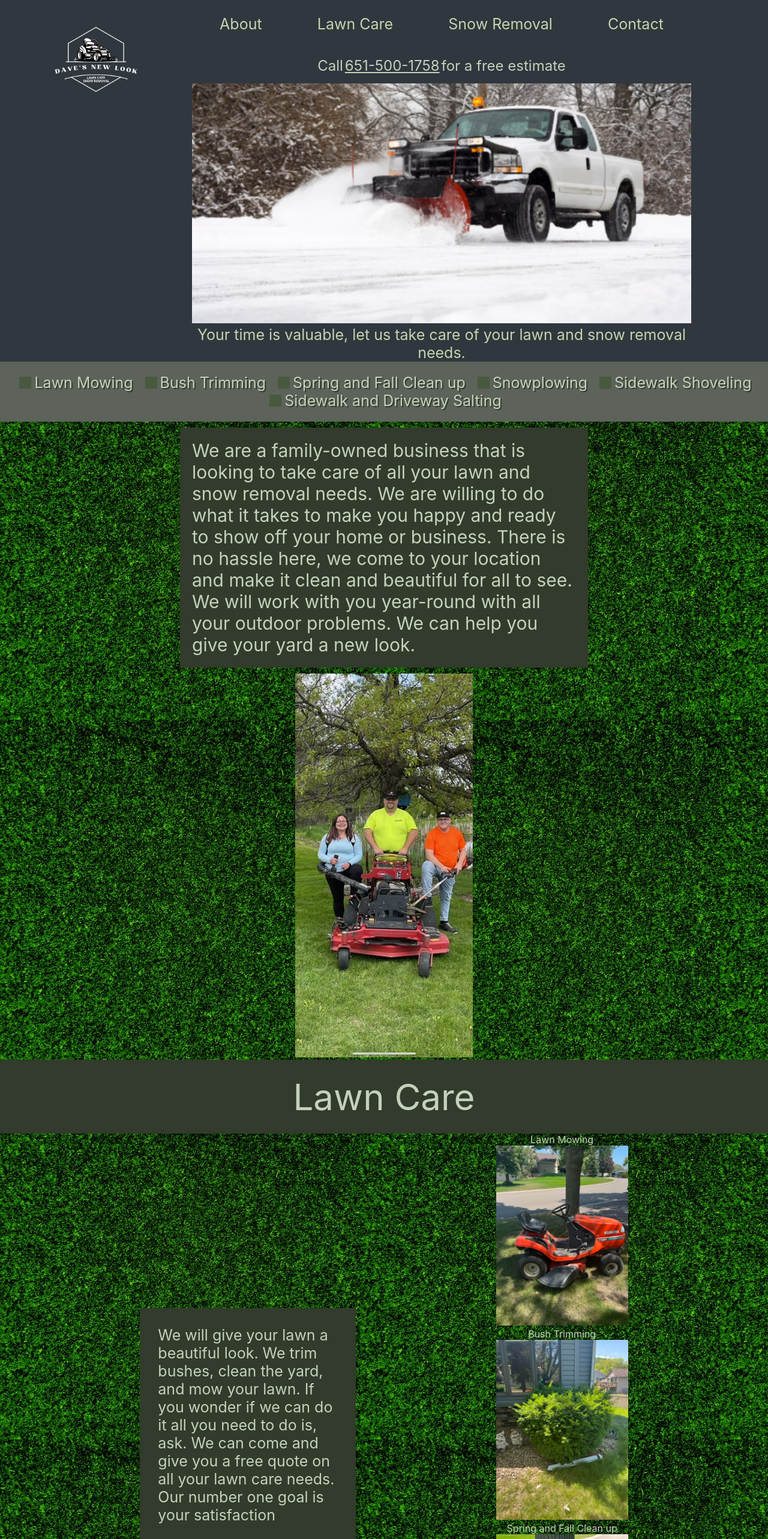
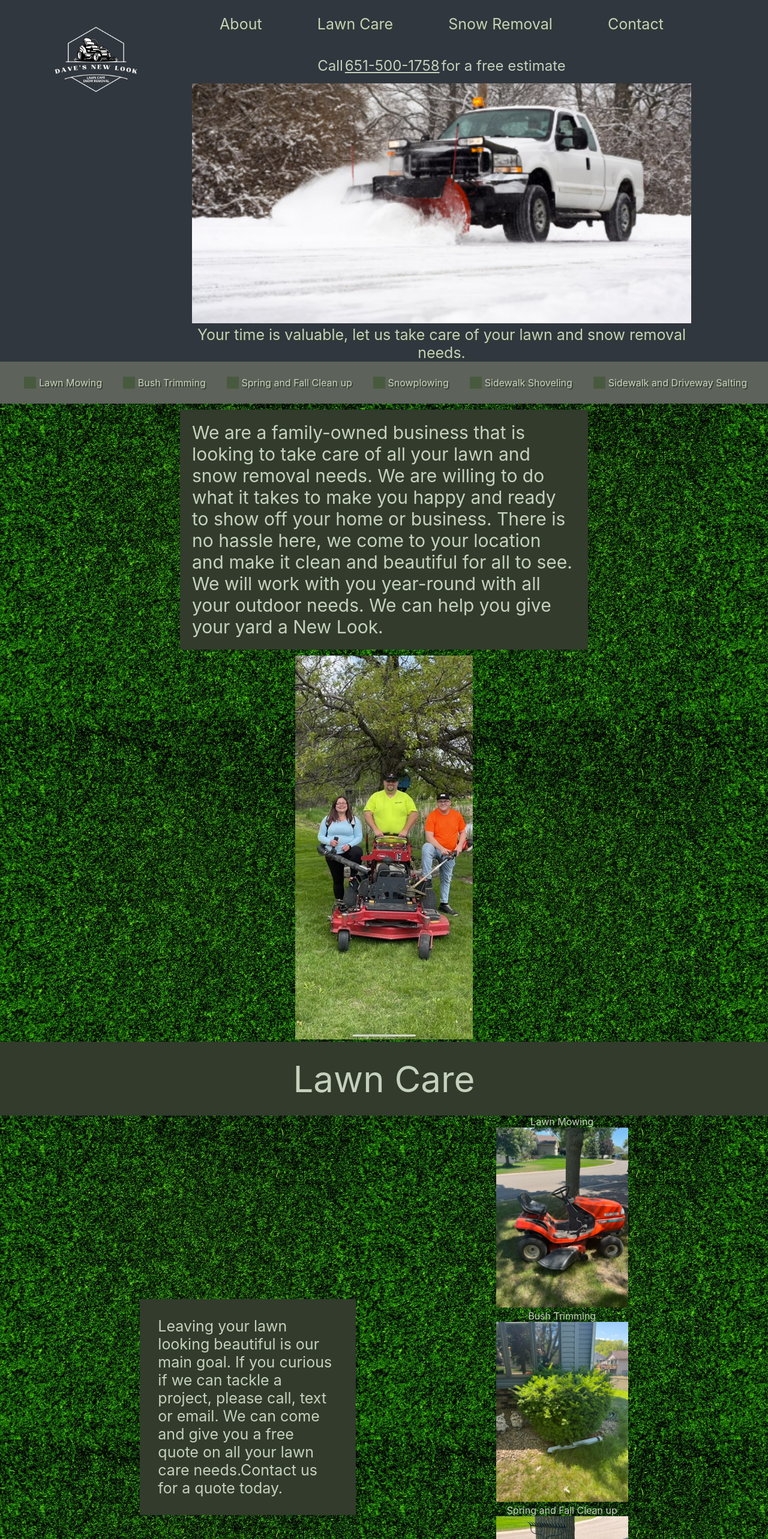
Before and after one commit to Jacobschoenbauer/quick-shot, a React (Create React App) app: page / in a window 1280 px wide. Shown: the top 2566 px of the page at 60% size. Built offline with nearby package versions, Linux system fonts and the light colour scheme; the HTML template or start-up script is replaced by a standard one.

Commit message:
changed some css and changed customer abouts

```diff
--- a/src/App.css
+++ b/src/App.css
@@ -267,3 +267,9 @@ body {
     flex-direction: column;
   }
 }
+@media screen and (max-width: 1450px) {
+  .about-work{
+    font-size: 100% ;
+
+  }
+  }
--- a/src/Data/Data.json
+++ b/src/Data/Data.json
@@ -9,10 +9,10 @@
     "email": "davesnewlookservices@gmail.com",
     "facebook": "https://www.facebook.com/profile.php?id=100092271052712",
     "introContact":"Contact us any time. We are ready willing and able to take care of your year round lawn care needs. Call, Text or Email. ",
-    "about":"We are a family-owned business that is looking to take care of all your lawn and snow removal needs. We are willing to do what it takes to make you happy and ready to show off your home or business. There is no hassle here, we come to your location and make it clean and beautiful for all to see. We will work with you year-round with all your outdoor problems. We can help you give your yard a new look. ",
+    "about":"We are a family-owned business that is looking to take care of all your lawn and snow removal needs. We are willing to do what it takes to make you happy and ready to show off your home or business. There is no hassle here, we come to your location and make it clean and beautiful for all to see. We will work with you year-round with all your outdoor needs. We can help you give your yard a New Look. ",
     "instagram": "",
-    "aboutServiceOne":"We will give your lawn a beautiful look. We trim bushes, clean the yard, and mow your lawn. If you wonder if we can do it all you need to do is, ask. We can come and give you a free quote on all your lawn care needs. Our number one goal is your satisfaction ",
-    "aboutServiceTwo":"We love to move snow. We will plow your driveway, your alley, or your parking lot. We can also shovel and salt your sidewalks. We are snow removal experts. Call us for a quote today.  "
+    "aboutServiceOne":"Leaving your lawn looking beautiful is our main goal.  If you curious if we can tackle a project, please call, text or email. We can come and give you a free quote on all your lawn care needs.Contact us for a quote today. ",
+    "aboutServiceTwo":"We love to move snow. We will plow your driveway, your alley, or your parking lot. We can also shovel and salt your sidewalks. We are snow removal experts. Contact us for a quote today.  "
 },
 "service":{
    "serviceOne":"Lawn Care",
```
